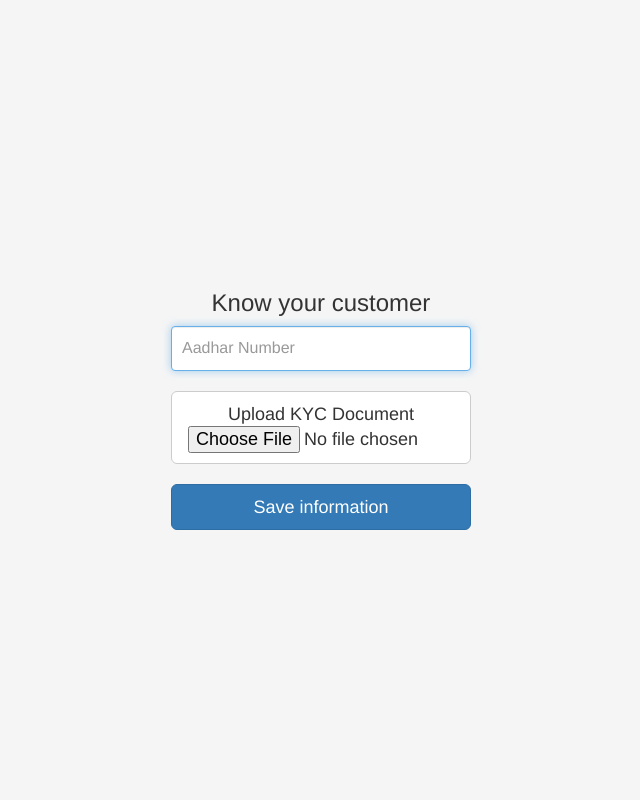
After one commit to Bhoomikapanwar/seller_tool, a Django app: template src/templates/kyc.html in a window 1280 px wide. The commit adds this page. Shown: the whole page, without its empty margins (319-959 px from the left). Run offline with Django 3.2, Linux system fonts and the light colour scheme; the template is opened without the code that fills it, so the values that code supplies are empty; some libraries are stand-ins or nearby versions.

Commit message:
First commit for updations

```diff
--- a/src/app1/admin.py
+++ b/src/app1/admin.py
@@ -1,6 +1,6 @@
 from django.contrib import admin
-from .models import T,SellerDetails,SellerBusinessDetails
+from .models import SellerDetails,SellerBusinessDetails,SellerBankDetails
 # Register your models here.
-admin.site.register(T)
 admin.site.register(SellerDetails)
+admin.site.register(SellerBankDetails)
 admin.site.register(SellerBusinessDetails)
--- a/src/proj1/settings.py
+++ b/src/proj1/settings.py
@@ -80,8 +80,8 @@ LOGIN_REDIRECT_URL = 'home'
 DATABASES = {
 'default': {
         'ENGINE': 'django.db.backends.postgresql',
-        'NAME': 'proj1',
-        'USER': 'hp',
+        'NAME': 'proj1_1',
+        'USER': 'bhoomika',
         'PASSWORD': 'bhoomika',
         'HOST': 'localhost',
         'PORT': '',
--- /dev/null
+++ b/src/static/css/gst and kyc.css
@@ -0,0 +1,49 @@
+html,
+body {
+  height: 100%;
+}
+
+body {
+  display: -ms-flexbox;
+  display: -webkit-box;
+  display: flex;
+  -ms-flex-align: center;
+  -ms-flex-pack: center;
+  -webkit-box-align: center;
+  align-items: center;
+  -webkit-box-pack: center;
+  justify-content: center;
+  padding-top: 40px;
+  padding-bottom: 40px;
+  background-color: #f5f5f5;
+}
+
+.form-signin {
+  width: 100%;
+  max-width: 330px;
+  padding: 15px;
+  margin: 0 auto;
+}
+.form-signin .checkbox {
+  font-weight: 400;
+}
+.form-signin .form-control {
+  position: relative;
+  box-sizing: border-box;
+  height: auto;
+  padding: 10px;
+  font-size: 16px;
+}
+.form-signin .form-control:focus {
+  z-index: 2;
+}
+.form-signin input[type="email"] {
+  margin-bottom: -1px;
+  border-bottom-right-radius: 0;
+  border-bottom-left-radius: 0;
+}
+.form-signin input[type="password"] {
+  margin-bottom: 10px;
+  border-top-left-radius: 0;
+  border-top-right-radius: 0;
+}
--- /dev/null
+++ b/src/templates/kyc.html
@@ -0,0 +1,49 @@
+<!doctype html>
+<html lang="en">
+  <head>
+    <meta charset="utf-8">
+    <meta name="viewport" content="width=device-width, initial-scale=1, shrink-to-fit=no">
+    <meta name="description" content="">
+    <meta name="author" content="">
+	<link rel="stylesheet" href="https://maxcdn.bootstrapcdn.com/bootstrap/3.3.7/css/bootstrap.min.css">
+  <script src="https://ajax.googleapis.com/ajax/libs/jquery/3.3.1/jquery.min.js"></script>
+  <script src="https://maxcdn.bootstrapcdn.com/bootstrap/3.3.7/js/bootstrap.min.js"></script>
+    <link rel="icon" href="../../../../favicon.ico">
+
+    <title>KYC</title>
+
+    <!-- Bootstrap core CSS -->
+    <link href="../../../../dist/css/bootstrap.min.css" rel="stylesheet">
+
+    <!-- Custom styles for this template -->
+    <link href="gst and kyc.css" rel="stylesheet">
+  </head>
+
+  <body class="text-center">
+    <form class="form-signin">
+      <h1 class="h3 mb-3 font-weight-normal">Know your customer</h1>
+      <label for="acn" class="sr-only">Aadhar card no.</label>
+      <input type="text" id="adhar" class="form-control" placeholder="Aadhar Number" required autofocus>
+     <div class="mb-3">
+        <label>
+          <input type="hidden" value="remember-me">
+        </label>
+      </div>
+
+	   <label class="btn btn-default  btn-lg btn-block btn-file">
+    Upload KYC Document<br><input type="file" id="myfile" >
+</label>
+
+      <div class=" mb-3">
+        <label>
+          <input type="hidden" value="remember-me">
+        </label>
+      </div>
+
+
+      <button class="btn btn-primary  btn-lg btn-block" type="submit">Save information</button>
+    </form>
+
+
+  </body>
+</html>
```
Also changed, not shown: src/app1/models.py (+14 -9 lines), src/app1/scripts/job1.py (added, +24 -0 lines), src/app1/scripts/pubsub.py (+11 -4 lines), src/app1/scripts/scheduleCron.py (added, +17 -0 lines), src/app1/views.py (+29 -2 lines), src/templates/credit_card_input.html (+14 -0 lines), src/templates/gst.html (added, +35 -0 lines), src/app1/migrations/0001_initial.py, src/app1/migrations/0002_t_name.py (deleted), src/app1/migrations/0003_auto_20180319_1107.py (deleted), src/app1/migrations/0004_auto_20180319_1236.py (deleted), src/app1/migrations/0005_auto_20180319_1237.py (deleted).
